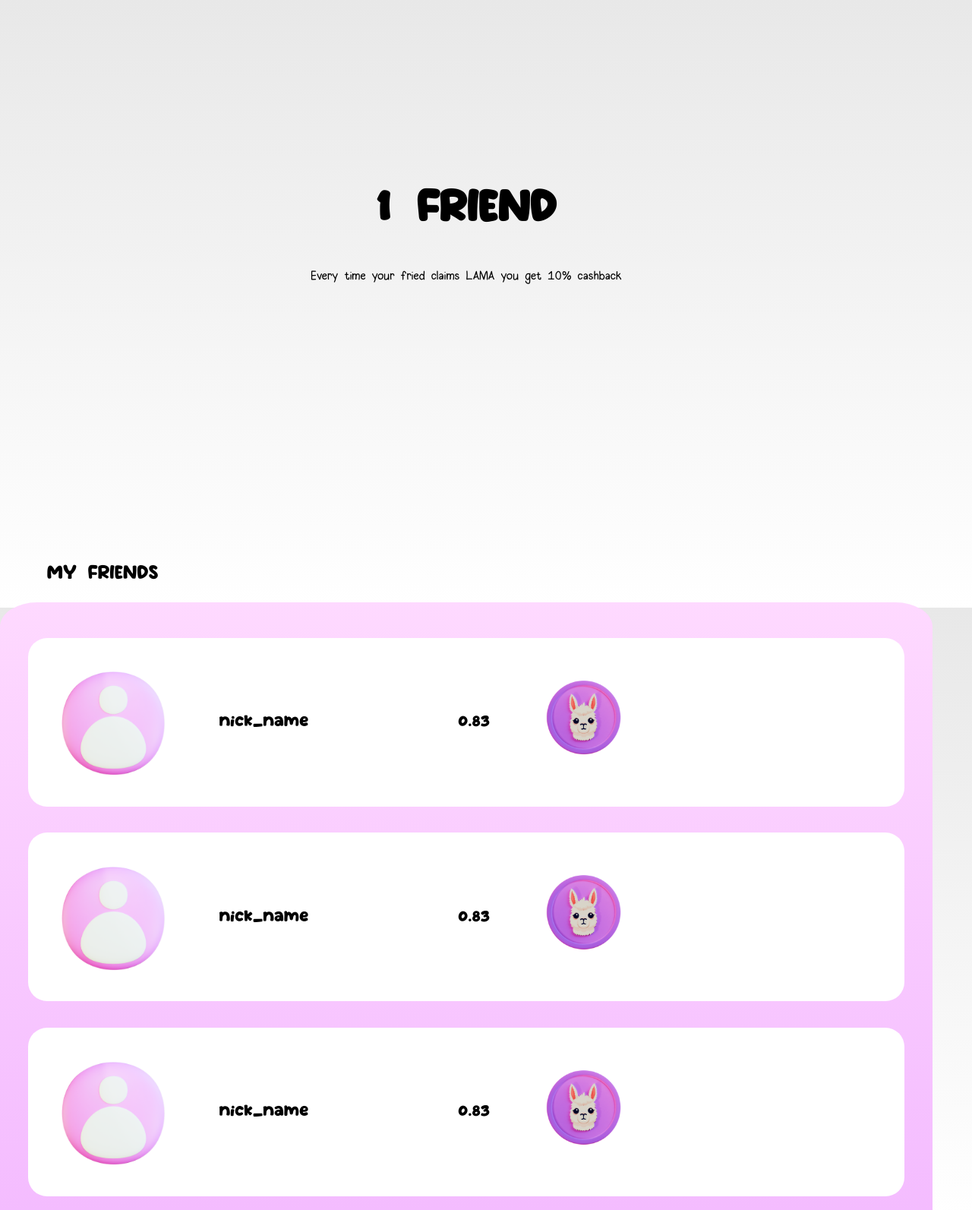
After one commit to ton-lama-dev/lama-game, a Flask app: template src/templates/friends.html in a window 1280 px wide. The commit adds this page. Shown: the whole page at 76% size. Run offline with Flask 3, Linux system fonts and the light colour scheme; the template is opened without the code that fills it, so the values that code supplies are empty.

Commit message:
Rough version of friends page added

```diff
--- /dev/null
+++ b/src/app.py
@@ -0,0 +1,16 @@
+from flask import Flask, render_template
+
+app = Flask(__name__)
+
+@app.route("/")
+def index():
+    return "<p>Hello, World!</p>"
+
+
+@app.route("/friends")
+def friends():
+    return render_template("friends.html")
+
+
+if __name__ == "__main__":
+    app.run(debug=True)
--- /dev/null
+++ b/src/static/css/friends.css
@@ -0,0 +1,100 @@
+@import url("reset.css");
+
+@font-face {
+    font-family: "Hugmate";
+    src: url("../font/hugmate.woff2");
+}
+
+@font-face {
+    font-family: "Halogen";
+    src: url("../font/halogen.woff2");
+}
+
+body {
+    /* width: 100%;
+    height: 100%; */
+    background: linear-gradient(#e8e8e8, #ffffff);
+    overflow-x: hidden;
+    position: absolute;
+}
+
+h1 {
+    font-size: 270%;
+    word-spacing: 0.5em;
+    font-family: "Hugmate";
+    text-transform: uppercase;
+    text-align: center;
+    padding-top: 20%;
+}
+
+p {
+    padding-left: 7%;
+    padding-right: 7%;
+    font-family: "Halogen";
+    font-weight: 100;
+    text-align: center;
+    padding-top: 4%;
+}
+
+h3 {
+    font-weight: 500;
+    word-spacing: 0.5em;
+    font-family: "Hugmate";
+    text-transform: uppercase;
+    text-align: left;
+    margin-top: 30%;
+    margin-left: 5%;
+}
+
+.list {
+    padding: 1% 3%;
+    margin-top: 2%;
+    background: linear-gradient(#FED9FF, #F4BCFF);
+    border-top-left-radius: 8%;
+}
+
+.nickname {
+    width: 15%;
+    border-radius: 35%;
+}
+
+.token {
+    width: 15%;
+}
+
+
+
+
+
+.list {
+    background-color: #f0f0f0; /* Background color for the parent div */
+    height: 100%;
+    border-top-left-radius: 4%;
+    border-top-right-radius: 4%;
+}
+
+.item {
+    font-family: "Hugmate";
+    background-color: #ffffff; /* Background color for the item divs */
+    padding: 3%;
+    margin: 3% 0%;
+    display: flex;
+    align-items: center;
+    -moz-border-radius: 25px; /* FF1+ */
+    -webkit-border-radius: 25px; /* Saf3-4 */
+    border-radius: 25px; /* Opera 10.5, IE 9, Saf5, Chrome */
+}
+
+.userpic {
+    margin-left: -5%;
+    width: 25%;
+}
+
+.nickname {
+    margin-left: -6%;
+}
+
+.token, .num {
+    width: 22%;
+    text-align: right;
+}
--- /dev/null
+++ b/src/static/css/reset.css
@@ -0,0 +1,51 @@
+*, *::before, *::after{
+    box-sizing: border-box;
+}
+
+*{
+    margin: 0;
+    padding: 0;
+}
+
+ul[role='list'], ol[role='list']{
+    list-style: none;
+}
+
+html:focus-within{
+    scroll-behavior: smooth;
+}
+
+a:not([class]){
+    text-decoration-skip-ink: auto;
+}
+
+img, picture, svg, video, canvas{
+    max-width: 100%;
+    height: auto;
+    vertical-align: middle;
+    font-style: italic;
+    background-repeat: no-repeat;
+    background-size: cover;
+}
+
+input, button, textarea, select{
+    font: inherit;
+}
+
+@media (prefers-reduced-motion: reduce){
+    html:focus-within {
+        scroll-behavior: auto;
+    }
+    *, *::before, *::after {
+        animation-duration: 0.01ms !important;
+        animation-iteration-count: 1 !important;
+        transition-duration: 0.01ms !important;
+        scroll-behavior: auto !important;
+        transition: none;
+    }
+}
+
+body, html{
+    height: 100%;
+    scroll-behavior: smooth;
+}
--- /dev/null
+++ b/src/templates/friends.html
@@ -0,0 +1,34 @@
+<!DOCTYPE html>
+<html lang="en">
+<head>
+    <meta charset="UTF-8">
+    <meta name="viewport" content="width=device-width, initial-scale=1.0">
+    <link rel="stylesheet" href="../static/css/friends.css">
+    <title>Document</title>
+</head>
+<body>
+    <h1>1 friend</h1>
+    <p>Every time your fried claims LAMA you get 10% cashback</p>
+    <h3>my friends</h3>
+    <div class="list">
+        <div class="item">
+            <img src="../static/img/anon.png" alt="" class="userpic">
+            <span class="nickName">nick_name</span>
+            <span class="num">0.83</span>
+            <img src="../static/img/token.png" alt="" class="token">
+        </div>
+        <div class="item">
+            <img src="../static/img/anon.png" alt="" class="userpic">
+            <span class="nickName">nick_name</span>
+            <span class="num">0.83</span>
+            <img src="../static/img/token.png" alt="" class="token">
+        </div>
+        <div class="item">
+            <img src="../static/img/anon.png" alt="" class="userpic">
+            <span class="nickName">nick_name</span>
+            <span class="num">0.83</span>
+            <img src="../static/img/token.png" alt="" class="token">
+        </div>
+    </div>
+</body>
+</html>
--- a/src/templates/index.html
+++ b/src/templates/index.html
@@ -8,7 +8,7 @@
 </head>
 <body>
     <div class="text">
-        <p>Lorem ipsum dolor sit amet.</p>
+        <p>Index</p>
     </div>
 </body>
 </html>
```
Also changed, not shown: src/static/font/halogen.woff2 (renamed from src/static/font/halogen_0-webfont.woff2), src/static/font/hugmate.woff2 (renamed from src/static/font/hugmate-webfont.woff2), src/static/font/salongbeach.woff2 (renamed from src/static/font/salongbeach-webfont.woff2), src/static/img/anon.png (added), src/static/img/token.png (added), 2 other files.
